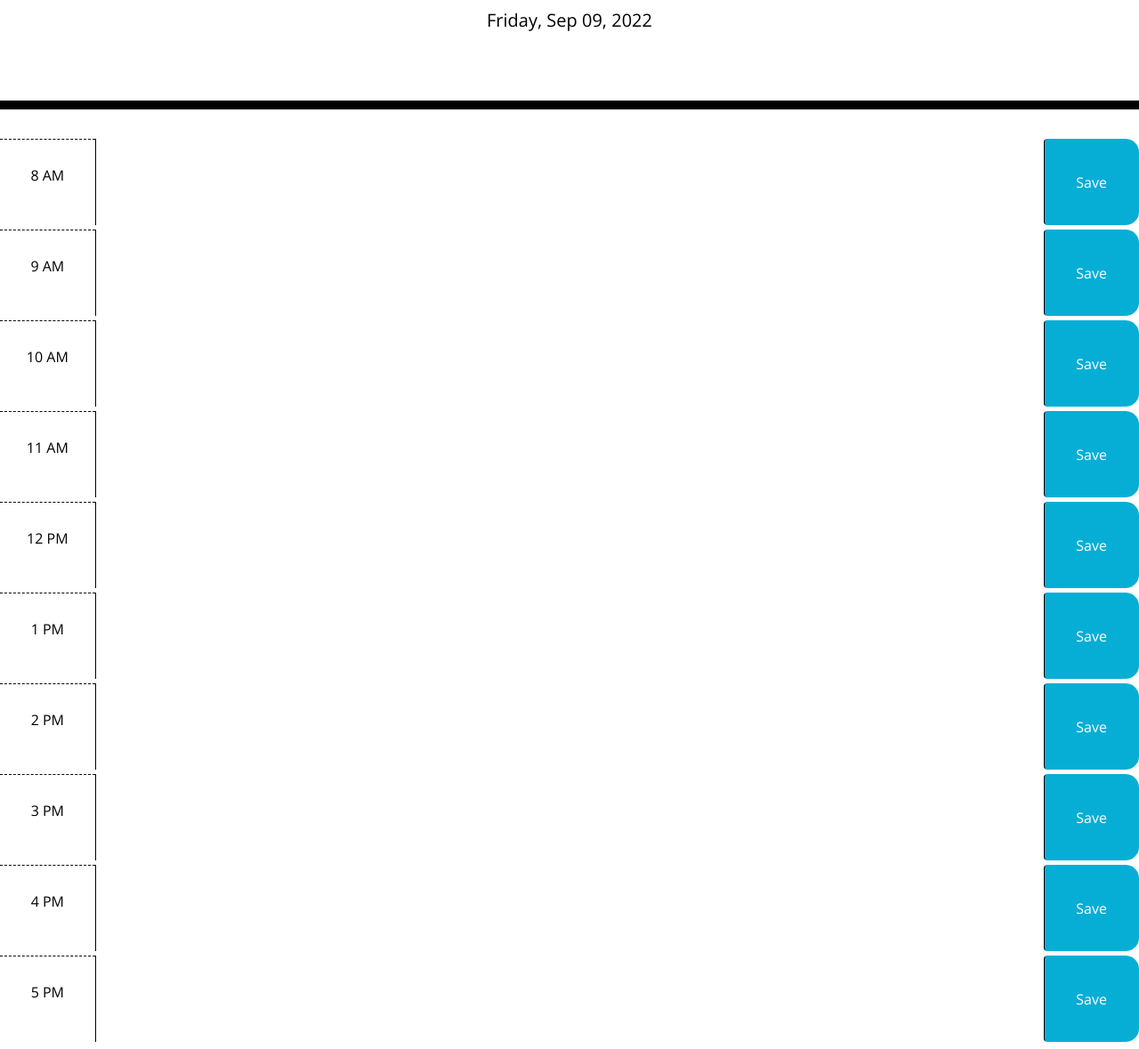
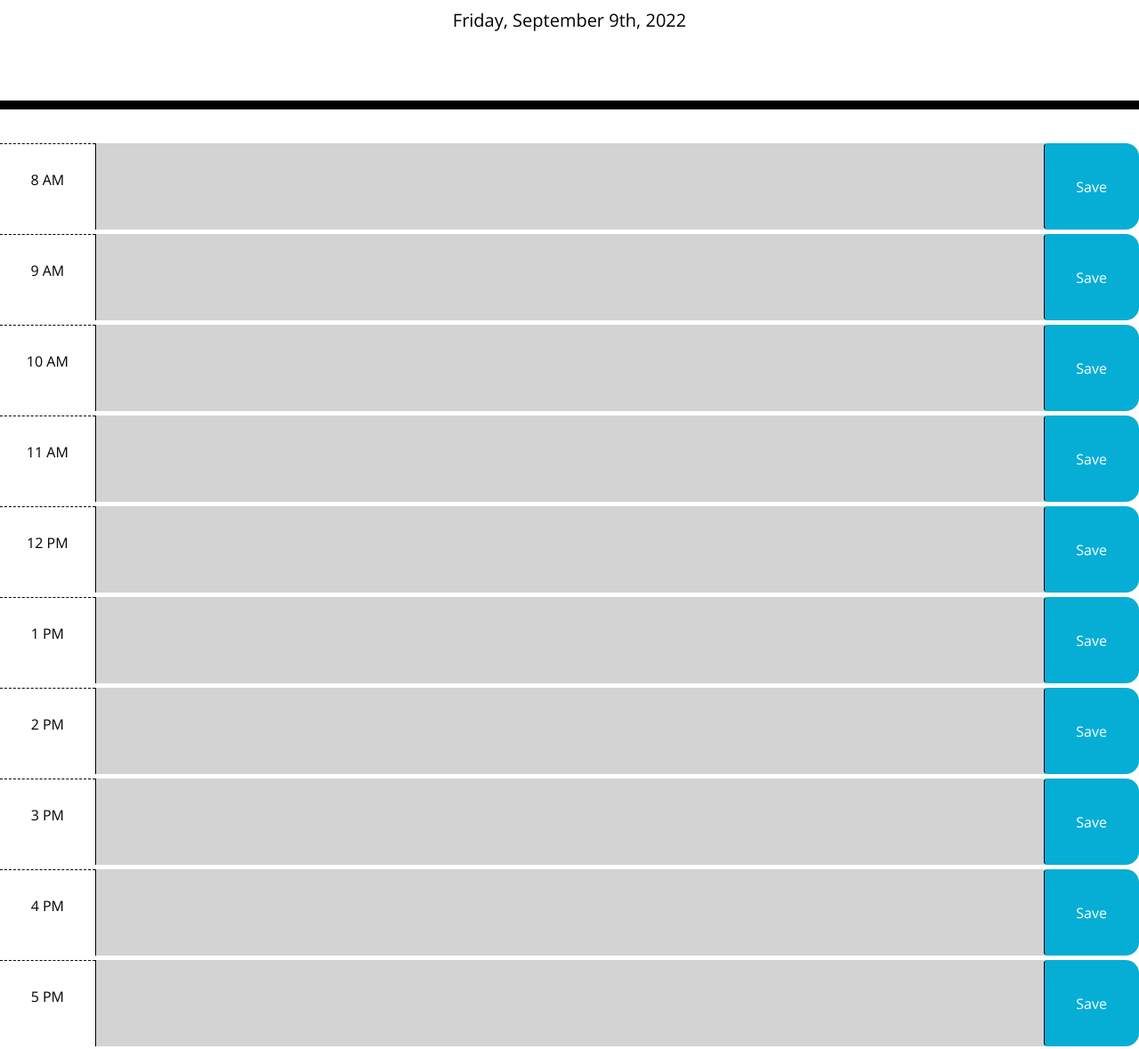
Before and after one commit to jsp220/Work-Day-Scheduler, a plain HTML site: page index.html in a window 1280 px wide. Shown: the part 181-1360 px from the top of the page at 89% size. Drawn offline with nearby package versions, Linux system fonts and the light colour scheme.

Commit message:
updated script.js with functionality to add events to localstorage and styled textareas according to current time

```diff
--- a/assets/css/style.css
+++ b/assets/css/style.css
@@ -48,12 +48,12 @@ textarea {
 }
 
 .present {
-  background-color: #ff6961;
+  background-color: #ff6961 !important;
   color: white;
 }
 
 .future {
-  background-color: #77dd77;
+  background-color: #77dd77 !important;
   color: white;
 }
 
--- a/assets/js/script.js
+++ b/assets/js/script.js
@@ -1,6 +1,48 @@
-function displayDay() {
-    var today = moment().format('dddd, MMM DD, YYYY');
-    $("#current-day").text(today);
-}
+var currentDayEl = $('#current-day');
 
-displayDay();
+$(document).ready(function () {
+    $(".saveBtn").on("click", function () {
+        // assigns the value of the sibling tag containing the class .description to variable eventDesc
+        var eventDesc = $(this).siblings(".description").val();
+        // assigns the id of the parent tag to variable hour
+        var hour = $(this).parent().attr("id");
+
+        localStorage.setItem(hour, eventDesc);
+
+        $(".notif").removeClass("d-none");
+    });
+
+    function displayDay() {
+        var today = moment().format('dddd, MMMM Do, YYYY');
+        $("#current-day").text(today);
+    }
+
+    function currentTime() {
+        var currentMilTime = moment().subtract(12, "hour").format("HH00");
+
+        $(".time-block").each(function() {
+            var blockHour = parseInt($(this).attr("id"));
+
+            if (blockHour < currentMilTime) {
+                $(this).addClass("past");
+            } else if (blockHour == currentMilTime) {
+                $(this).removeClass("past");
+                $(this).addClass("present");
+            } else {
+                $(this).removeClass("present");
+                $(this).removeClass("past");
+                $(this).addClass("future");
+            }
+        })
+    }
+
+    displayDay();
+
+    currentTime();
+
+    setInterval(currentTime, 60000);
+
+    // recallSchedule();
+
+
+});
--- a/index.html
+++ b/index.html
@@ -29,71 +29,76 @@
       <p id="current-day" class="lead"></p>
     </header>
     <main>
+      <section class="container">
+        <div class="row">
+          <p class="notif text-center col-12 d-none">Appointment saved in localStorage!</p>
+        </div>
+      </section>
       <section class="container-fluid">
-        <div id="8" class="row time-block my-1">
+        <div id="0800" class="row time-block my-1">
           <div class="col-md-1 hour">
             <p>8 AM</p>
           </div>
           <textarea class="col-md-10 description"></textarea>
           <button class="btn col-md-1 saveBtn">Save</button>
         </div>
-        <div id="9" class="row time-block my-1">
+        <div id="0900" class="row time-block my-1">
           <div class="col-md-1 hour">
             <p>9 AM</p>
           </div>
           <textarea class="col-md-10 description"></textarea>
           <button class="btn col-md-1 saveBtn">Save</button>
         </div>
-        <div id="10" class="row time-block my-1">
+        <div id="1000" class="row time-block my-1">
           <div class="col-md-1 hour">
             <p>10 AM</p>
           </div>
           <textarea class="col-md-10 description"></textarea>
           <button class="btn col-md-1 saveBtn">Save</button>
         </div>
-        <div id="11" class="row time-block my-1">
+        <div id="1100" class="row time-block my-1">
           <div class="col-md-1 hour">
             <p>11 AM</p>
           </div>
           <textarea class="col-md-10 description"></textarea>
           <button class="btn col-md-1 saveBtn">Save</button>
         </div>
-        <div id="12" class="row time-block my-1">
+        <div id="1200" class="row time-block my-1">
           <div class="col-md-1 hour">
             <p>12 PM</p>
           </div>
           <textarea class="col-md-10 description"></textarea>
           <button class="btn col-md-1 saveBtn">Save</button>
         </div>
-        <div id="13" class="row time-block my-1">
+        <div id="1300" class="row time-block my-1">
           <div class="col-md-1 hour">
             <p>1 PM</p>
           </div>
           <textarea class="col-md-10 description"></textarea>
           <button class="btn col-md-1 saveBtn">Save</button>
         </div>
-        <div id="14" class="row time-block my-1">
+        <div id="1400" class="row time-block my-1">
           <div class="col-md-1 hour">
             <p>2 PM</p>
           </div>
           <textarea class="col-md-10 description"></textarea>
           <button class="btn col-md-1 saveBtn">Save</button>
         </div>
-        <div id="15" class="row time-block my-1">
+        <div id="1500" class="row time-block my-1">
           <div class="col-md-1 hour">
             <p>3 PM</p>
           </div>
           <textarea class="col-md-10 description"></textarea>
           <button class="btn col-md-1 saveBtn">Save</button>
         </div>
-        <div id="16" class="row time-block my-1">
+        <div id="1600" class="row time-block my-1">
           <div class="col-md-1 hour">
             <p>4 PM</p>
           </div>
           <textarea class="col-md-10 description"></textarea>
           <button class="btn col-md-1 saveBtn">Save</button>
         </div>
-        <div id="17" class="row time-block my-1">
+        <div id="1700" class="row time-block my-1">
           <div class="col-md-1 hour">
             <p>5 PM</p>
           </div>
```
